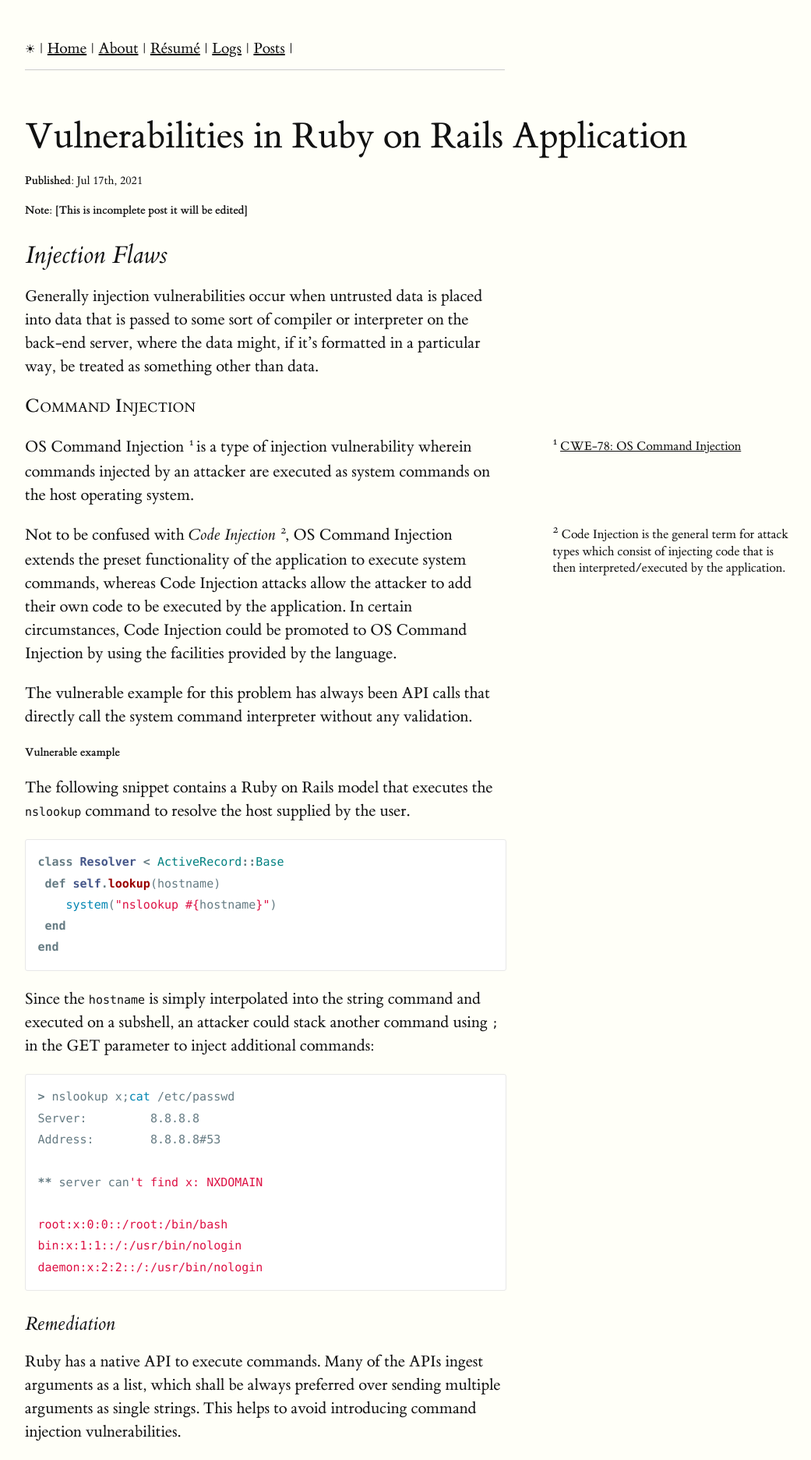
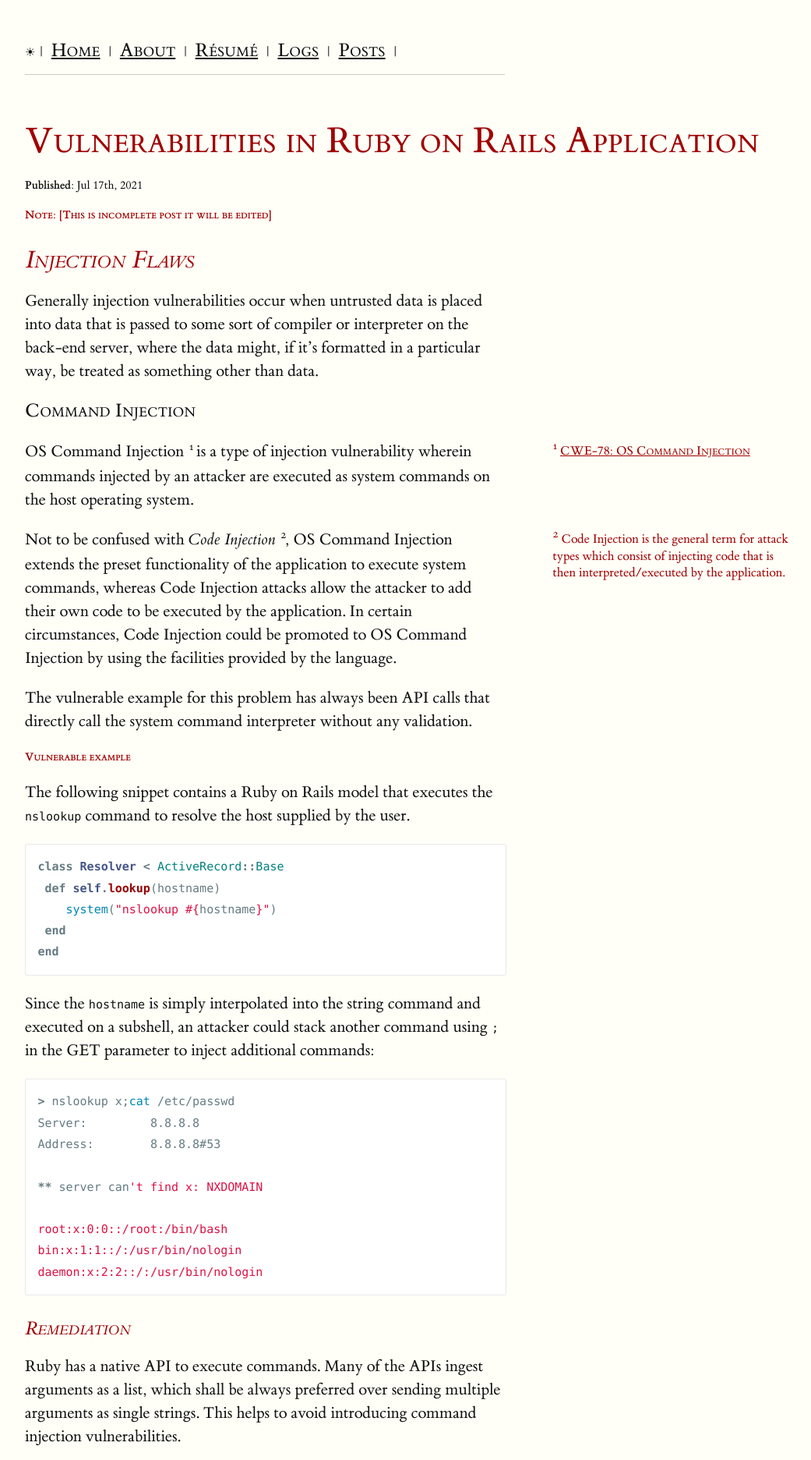
Before and after one commit to smodnix/smodnix.github.io, a Jekyll site: the page built from _posts/2021-07-17-vulnerabilities-in-ruby-on-rails.md, in a window 1280 px wide. Shown: the top 1872 px of the page at 78% size, without its empty margins (128-1169 px from the left). Built offline with Jekyll 4.4.1, drawn with Linux system fonts in a browser that asks for light colours.

Commit message:
Update main.scss

```diff
--- a/_sass/main.scss
+++ b/_sass/main.scss
@@ -1,5 +1,5 @@
 .current {
-    font-size: 20px;
+    font-size: 25px;
     text-decoration: none;
     color: #587e72;
     background-image: linear-gradient(#587e72, #587e72);
@@ -7,6 +7,7 @@
     background-repeat: no-repeat;
     background-size: 0% 2px;
     transition: background-size 0.3s;
+    margin: 5px
 }
 
 #footer {
@@ -19,6 +20,7 @@
 
 header {
     padding-top: 20px;
+    font-variant: small-caps;
 }
 
 .highlight {
@@ -86,3 +88,16 @@ th, th {
     padding: 0.65ex 0.5em 0.4ex 0.5em;
     font-weight: normal;
 }
+
+h1, h2, h3, h4, h5, h6, a {
+    font-variant: small-caps;
+    color: #a00000;
+}
+
+.sidenote {
+    color: #a00000;
+}
+
+strong {
+    color: #a00000;
+}
```
